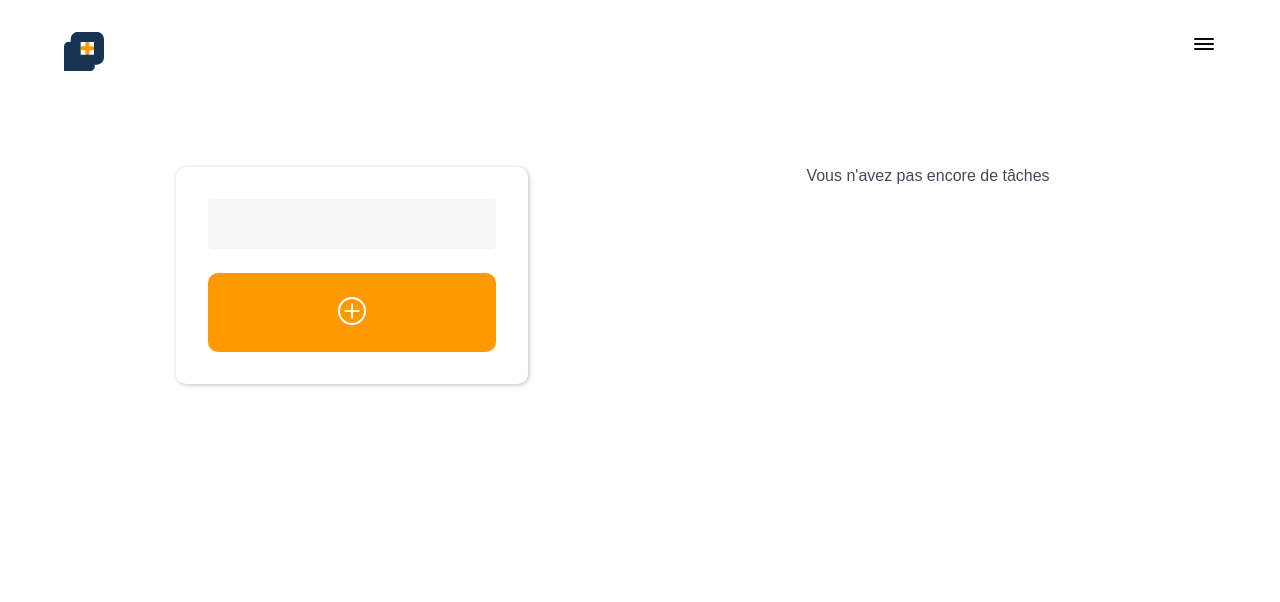
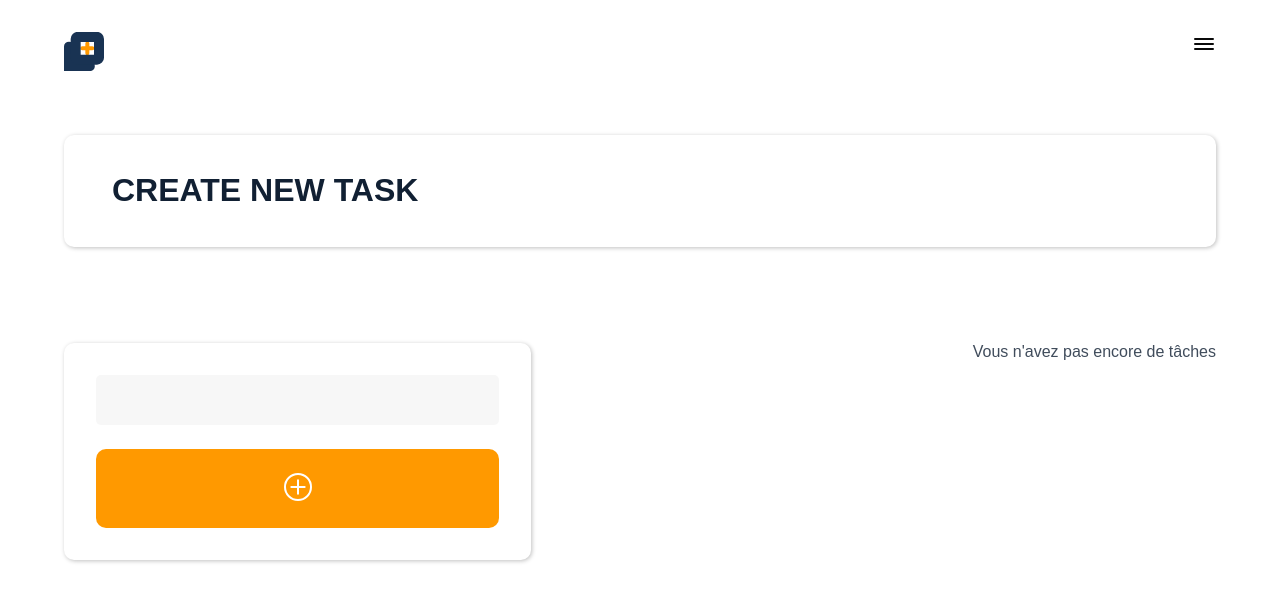
Before and after one commit to tmiia/react-todolist, a React (Create React App) app: page / in a window 1280 px wide. Shown: the top 602 px of the page. Built offline with nearby package versions, Linux system fonts and the light colour scheme.

Commit message:
feat : title

```diff
--- a/src/App.css
+++ b/src/App.css
@@ -9,7 +9,19 @@ header {
   justify-content: space-between;
   padding: 2rem 4rem;
 }
-main{
+.title__container{
+  margin: 2rem 4rem;
+  padding: 1rem 3rem;
+  color: #112033;
+  border-radius: 10px;
+  background: #FFFFFF;
+  box-shadow: 1px 1px 4px rgba(0, 0, 0, 0.25);
+}
+.title__container h1{
+  text-transform: uppercase;
+  font-weight: 900;
+}
+.todolist{
   display: flex;
   padding: 4rem;
   min-height: fit-content;
@@ -17,7 +29,7 @@ main{
 .addTask{
   display: flex;
   align-items: flex-start;
-  justify-content: center;
+  justify-content: flex-start;
   flex: 1;
 }
 
@@ -26,7 +38,7 @@ main{
   flex-direction: column;
   padding: 2rem;
   border-radius: 10px;
-  width: 50%;
+  width: 70%;
   background: #FFFFFF;
   box-shadow: 1px 1px 4px rgba(0, 0, 0, 0.25);
 }
@@ -47,7 +59,7 @@ main{
 .list{
   display: flex;
   flex-direction: column;
-  align-items: center;
+  align-items: flex-end;
   justify-content: flex-start;
   flex: 1;
 }
@@ -99,8 +111,12 @@ main{
 }
 
 @media screen and (max-width: 900px) {
-  main{
+  .title__container{
+    margin: 2rem;
+  }
+  .todolist{
     flex-direction: column;
+    padding: 0 2rem;
   }
   .addTask .taskForm{
     width: 100%;
--- a/src/App.js
+++ b/src/App.js
@@ -48,6 +48,10 @@ function App() {
         </div>
       </header>
       <main>
+        <div className='title__container'>
+          <h1>Create new task</h1>
+        </div>
+        <div className='todolist'>
         <div className='addTask'>
           <div className='taskForm'>
             <input className='task__text' type="text" name="task" id="task" onChange={handleChange} />
@@ -62,6 +66,7 @@ function App() {
             );
           })}
         </div>
+        </div>
       </main>
     </div>
   );
```
